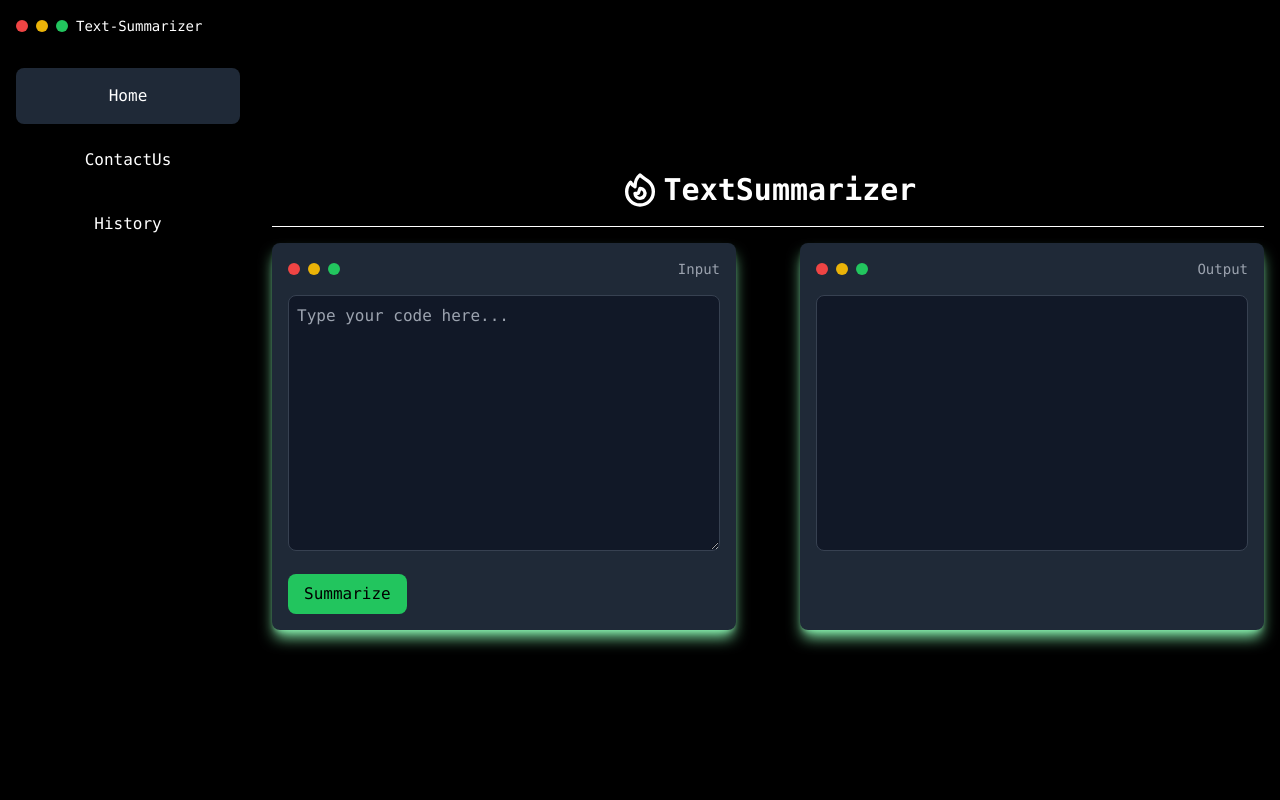
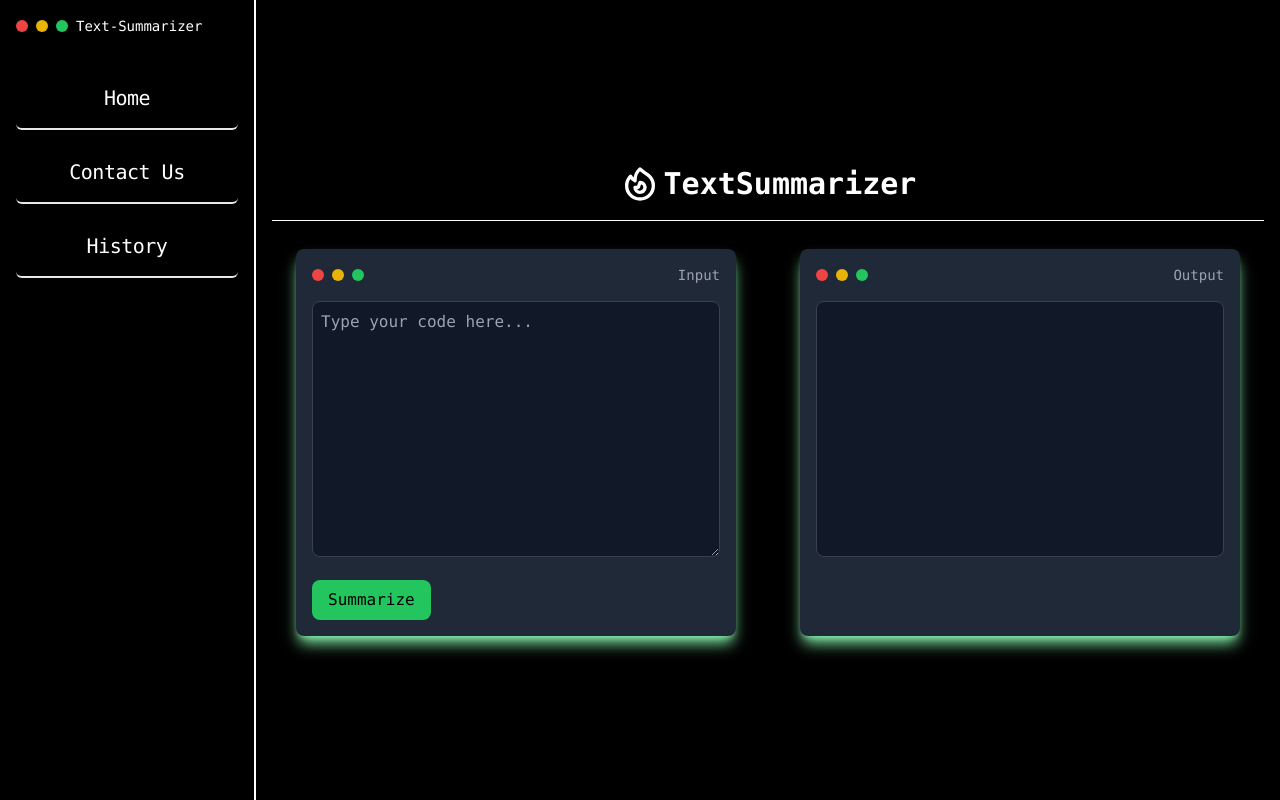
Before and after one commit to PavanDNaik/Mini-project, a React (Vite) app in the folder client/: page /textSum in a window 1280 px wide. Built offline with nearby package versions, Linux system fonts and the light colour scheme.

Commit message:
changed styles

```diff
--- a/client/src/pages/TextSummarizer.jsx
+++ b/client/src/pages/TextSummarizer.jsx
@@ -1,4 +1,5 @@
 import React, { useState } from "react";
+import { Link } from "react-router-dom";
 
 function CompilerPage() {
   const [input, setInput] = useState("");
@@ -26,11 +27,9 @@ function CompilerPage() {
   return (
     <div className='flex min-h-screen bg-black text-white font-mono'>
       <aside
-        className={`bg-black text-white p-4 w-64 flex flex-col justify-between ${
+        className={`bg-black border-r-2 border-white text-white p-4 w-64 flex flex-col justify-between ${
           sidebarOpen ? "block" : "hidden sm:block"
         }`}>
-        <div>
-          {/* Sidebar Header */}
         <div className='flex items-center mb-8'>
           <div className='flex space-x-2 text-red-500'>
             <div className='w-3 h-3 rounded-full bg-red-500'></div>
@@ -39,32 +38,49 @@ function CompilerPage() {
           </div>
           <p className='text-sm ml-2'>Text-Summarizer</p>
         </div>
-
-          <div className='space-y-2'>
-            <div
-              className={`cursor-pointer font-mono px-2 py-4 text-center rounded-lg hover:bg-gray-800 ${
-                selectedOption === "home" ? "bg-gray-800" : ""
+        <ul className='space-y-3 font-medium text-center'>
+          <li
+            className={` border-b-2 hover:bg-gray-800 hover:border rounded-md   transition p-4 duration-300 ease-in-out`}>
+            <Link
+              to={"/"}
+              className={`cursor-pointer  font-mono px-2 py-1 text-center  rounded-lg ${
+                selectedOption === "/home" ? "bg-gray-800" : ""
               }`}
               onClick={() => handleOptionClick("/home")}>
+              <span className=' text-xl font-mono  font-medium tracking-tight  dark:text-gray-100'>
                 Home
-            </div>
+              </span>
+            </Link>
+          </li>
 
-            <div
-              className={`cursor-pointer px-2 py-4 text-center rounded-lg  hover:bg-gray-800 ${
-                selectedOption === "contact" ? "bg-gray-800" : ""
+          <li
+            className={` border-b-2 hover:bg-gray-800 hover:border rounded-md   transition p-4 duration-300 ease-in-out`}>
+            <Link
+              to={"/ContactUs"}
+              className={`cursor-pointer  font-mono px-2 py-1 text-center  rounded-lg ${
+                selectedOption === "/contact" ? "bg-gray-800" : ""
               }`}
-              onClick={() => handleOptionClick("contact")}>
-              ContactUs
-            </div>
-            <div
-              className={`cursor-pointer px-2 py-4 text-center rounded-lg hover:bg-gray-800 ${
-                selectedOption === "history" ? "bg-gray-800" : ""
+              onClick={() => handleOptionClick("/contact")}>
+              <span className=' text-xl font-mono  font-medium tracking-tight  dark:text-gray-100'>
+                Contact Us
+              </span>
+            </Link>
+          </li>
+
+          <li
+            className={` border-b-2 hover:bg-gray-800 hover:border rounded-md   transition p-4 duration-300 ease-in-out`}>
+            <Link
+              to={"/history"}
+              className={`cursor-pointer  font-mono px-2 py-1 text-center  rounded-lg ${
+                selectedOption === "/history" ? "bg-gray-800" : ""
               }`}
-              onClick={() => handleOptionClick("history")}>
+              onClick={() => handleOptionClick("/history")}>
+              <span className=' text-xl font-mono  font-medium tracking-tight  dark:text-gray-100'>
                 History
-            </div>
-          </div>
-        </div>
+              </span>
+            </Link>
+          </li>
+        </ul>
       </aside>
 
       <main className='flex-1 p-4 flex flex-col justify-center items-center w-full'>
@@ -98,7 +114,7 @@ function CompilerPage() {
         <div className='border-t border-white w-full my-4'></div>
 
         <div className='grid grid-cols-1 sm:grid-cols-2 gap-4 w-full max-w-6xl  '>
-          <div className='bg-gray-800 p-4 rounded-lg shadow-lg shadow-green-300 mr-6'>
+          <div className='bg-gray-800 p-4 rounded-lg shadow-lg shadow-green-300 ml-6 mr-6 mt-3'>
             <div className='flex justify-between items-center mb-4'>
               <div className='flex space-x-2 text-green-400'>
                 <div className='w-3 h-3 rounded-full bg-red-500'></div>
@@ -119,7 +135,7 @@ function CompilerPage() {
             </button>
           </div>
 
-          <div className='bg-gray-800 p-4 rounded-lg shadow-lg shadow-green-300 ml-6'>
+          <div className='bg-gray-800 p-4 rounded-lg shadow-lg shadow-green-300 ml-6 mr-6 mt-3'>
             <div className='flex justify-between items-center mb-4'>
               <div className='flex space-x-2 text-green-400'>
                 <div className='w-3 h-3 rounded-full bg-red-500'></div>
```
Lines whose indentation alone changed are shown as unchanged.
